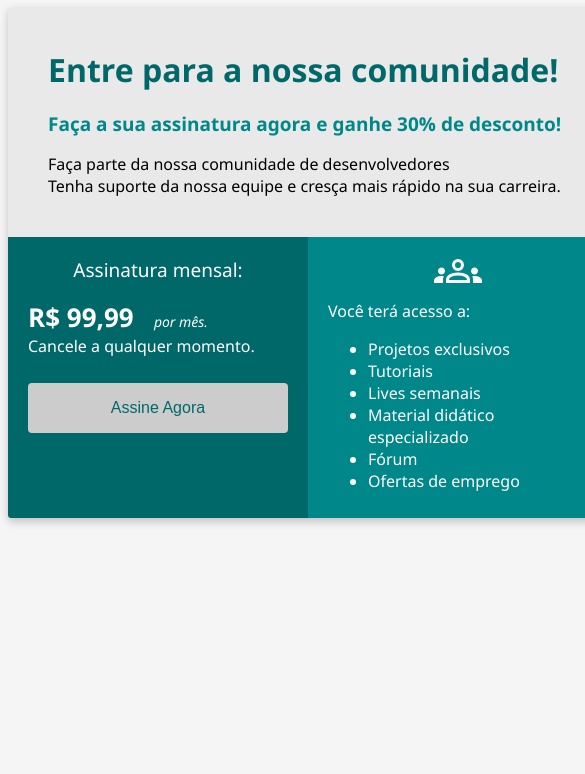
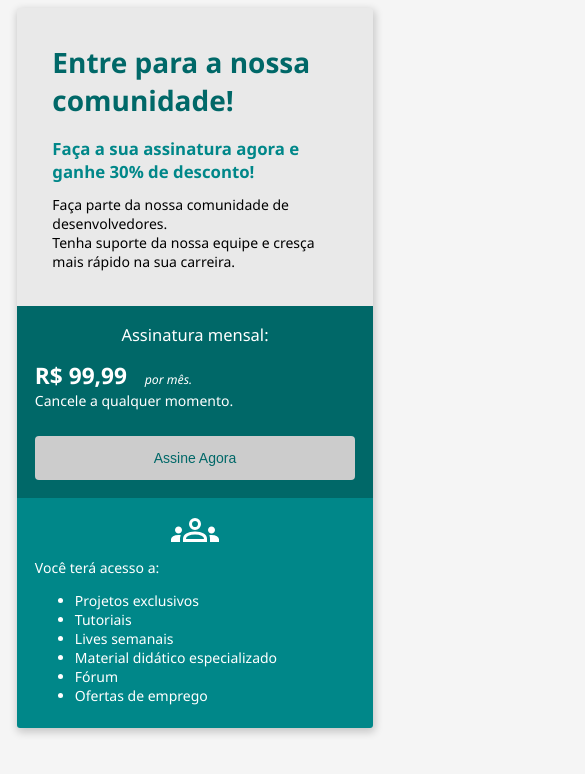
Before and after one commit to lucasjdutra/abutua-2, a plain HTML site: page index.html in a window 390 px wide. Shown: the top 774 px of the page, 585 px wide, since content can reach past the window. Drawn offline with Linux system fonts and the light colour scheme.

Commit message:
closes #6 - responsiveness w @media screen

```diff
--- a/index.html
+++ b/index.html
@@ -21,21 +21,21 @@
         }
 
         .header {
-            padding: 40px;
+            padding: 2.5rem;
         }
 
         .header-title {
             color: #006868;
-            font-size: 32px;
+            font-size: 2rem;
             font-weight: 700;
-            margin-bottom: 20px;
+            margin-bottom: 1.25rem;
         }
 
         .header-subtitle {
             color: #008789;
-            font-size: 19px;
+            font-size: 1.2rem;
             font-weight: 600;
-            margin-bottom: 16px;
+            margin-bottom: 0.87rem;
         }
 
         .flex-container {
@@ -48,40 +48,40 @@
             background-color: #006868;
             color: white;
             width: 50%;
-            padding: 20px;
+            padding: 1.25rem;
         }
 
         .col-2 {
             background-color: #008789;
             color: white;
             width: 50%;
-            padding: 10px 20px;
+            padding: 0.62rem 1.25rem;
         }
 
         .col-1-title {
-            font-size: 19px;
+            font-size: 1.18rem;
             font-weight: 400;
-            margin-bottom: 16px;
+            margin-bottom: 1rem;
             text-align: center;
         }
 
         .value {
-            font-size: 26px;
+            font-size: 1.62rem;
             font-weight: 700;
         }
 
         .per-month {
-            font-size: 14px;
+            font-size: 0.88rem;
             font-style: italic;
-            margin-left: 16px;
+            margin-left: 1rem;
         }
 
         .button {
             width: 100%;
-            padding: 16px 32px;
+            padding: 1rem 2rem;
             background-color: #CCCCCC;
             color: #006868;
-            font-size: 16px;
+            font-size: 1rem;
             border: none;
             border-radius: 4px;
             margin-top: 26px;
@@ -91,9 +91,27 @@
             background-color: #E9E9E9;
         }
 
-
         .icon {
             text-align: center;
+        }
+
+        @media screen and (max-width: 620px) {
+            html {
+                font-size: 14px;
+            }
+
+            .flex-container {
+                flex-direction: column;
+            }
+
+            .col-1, .col-2 {
+                width: 100%;
+                box-sizing: border-box;
+            }
+
+            .container {
+                width: 95%;
+            }
         }
     </style>
 </head>
@@ -102,9 +120,10 @@
         <div class="header">
             <div class="header-title">Entre para a nossa comunidade!</div>
             <div class="header-subtitle">Faça a sua assinatura agora e ganhe 30% de desconto!</div>
-            <div>Faça parte da nossa comunidade de desenvolvedores<br>
+            <div>Faça parte da nossa comunidade de desenvolvedores.<br>
             Tenha suporte da nossa equipe e cresça mais rápido na sua carreira.</div>
         </div>
+
         <div class="flex-container">
             <div class="col-1">
                 <div class="col-1-title">Assinatura mensal:</div>
@@ -115,6 +134,7 @@
                 <div>Cancele a qualquer momento.</div>
                 <button class="button">Assine Agora</button>
             </div>
+
             <div class="col-2">
                 <div class="icon">
                     <object data="groups.svg" type="image/svg+xml"></object>
```
Also changed, not shown: teste.html (added, +20 -0 lines).
